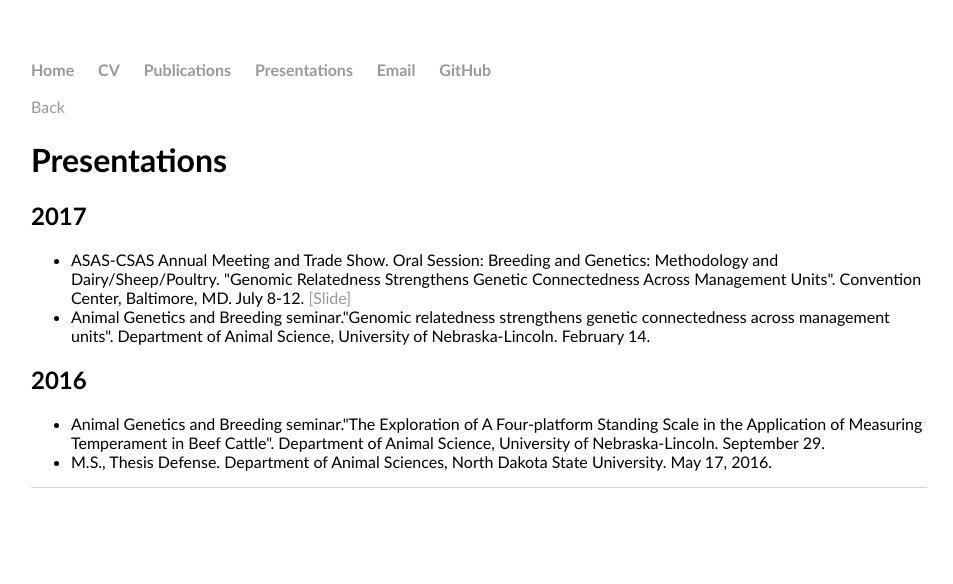
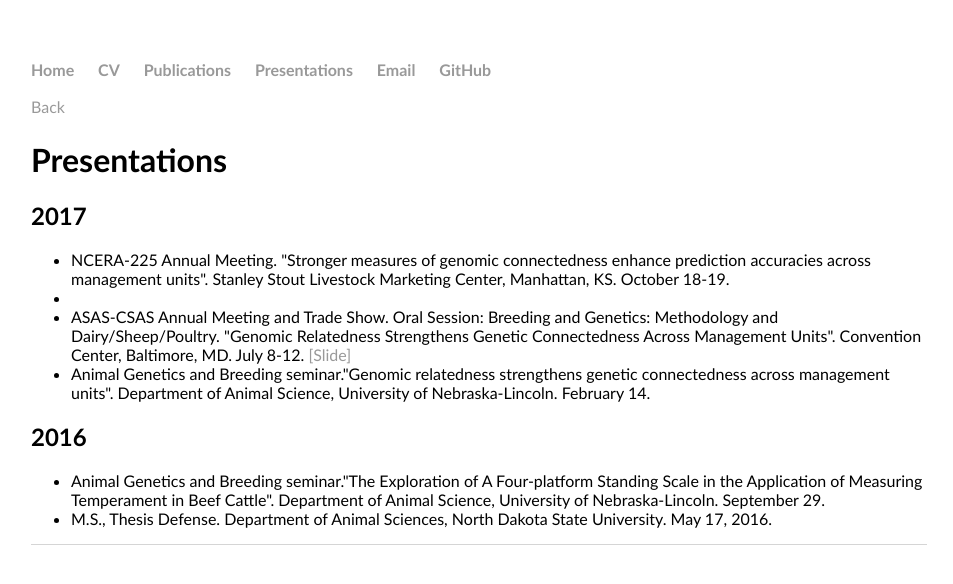
Before and after one commit to HaipengU/HaipengU.github.io, a Jekyll site: the page built from presentations/presentations.html, in a window 1280 px wide. Shown: the top 584 px of the page, without its empty margins (161-1114 px from the left). Built offline with Jekyll 4.4.1, drawn with Linux system fonts in a browser that asks for light colours.

Commit message:
update of presentation

```diff
--- a/presentations/presentations.html
+++ b/presentations/presentations.html
@@ -14,6 +14,10 @@ title: Haipeng Yu Presentations
 
 <p>
   <ul>
+    <li>
+    NCERA-225 Annual Meeting. "Stronger measures of genomic connectedness enhance prediction accuracies across management units". Stanley Stout Livestock Marketing Center, Manhattan, KS. October 18-19.
+    <li>
+
     <li>
     ASAS-CSAS Annual Meeting and Trade Show. Oral Session: Breeding and Genetics: Methodology and Dairy/Sheep/Poultry.
    "Genomic Relatedness Strengthens Genetic Connectedness Across Management Units". Convention Center, Baltimore, MD. July 8-12. <a href="slideshare/2017/Presentation_slides0711.pdf">&#91Slide&#93</a>
```
